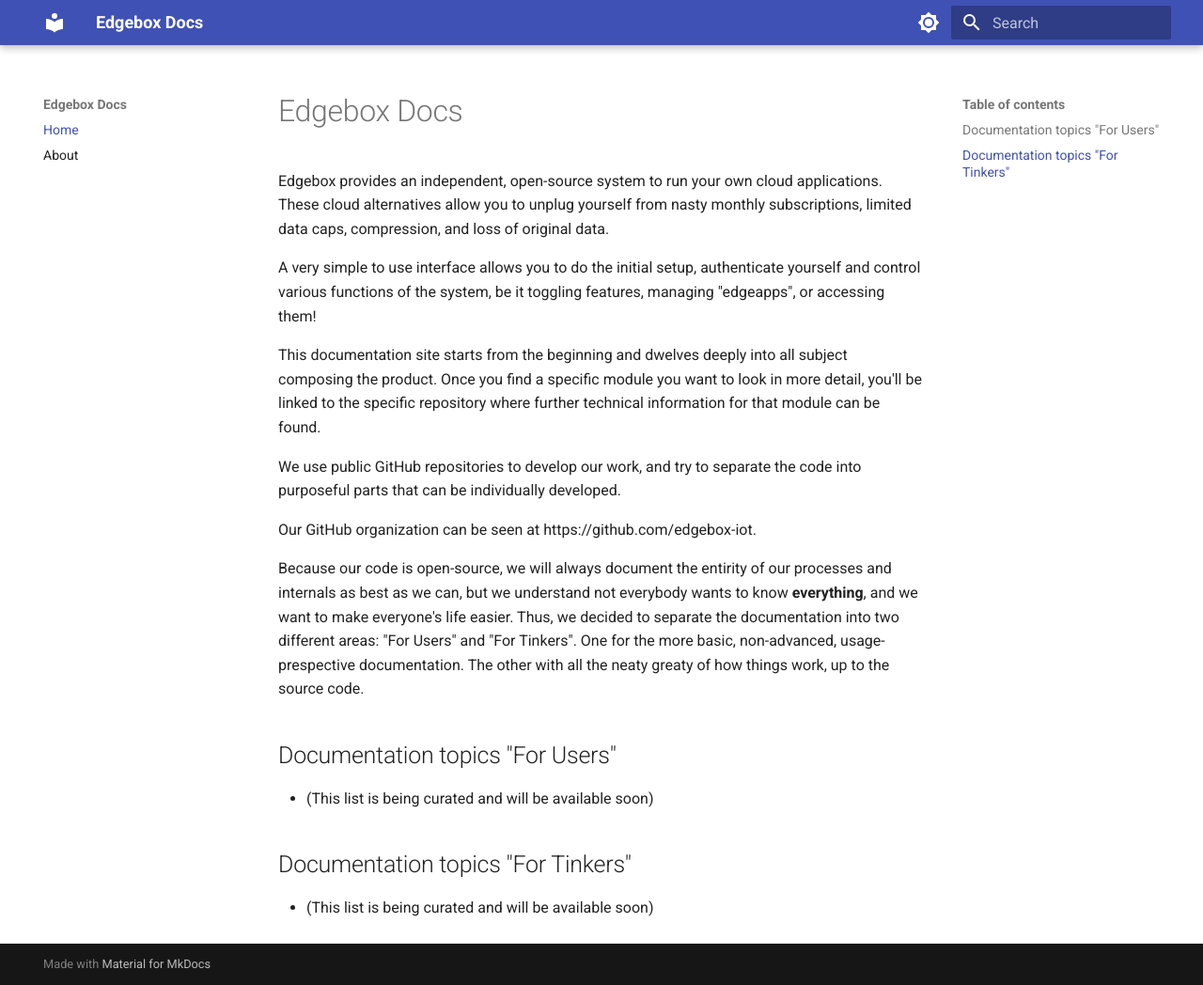
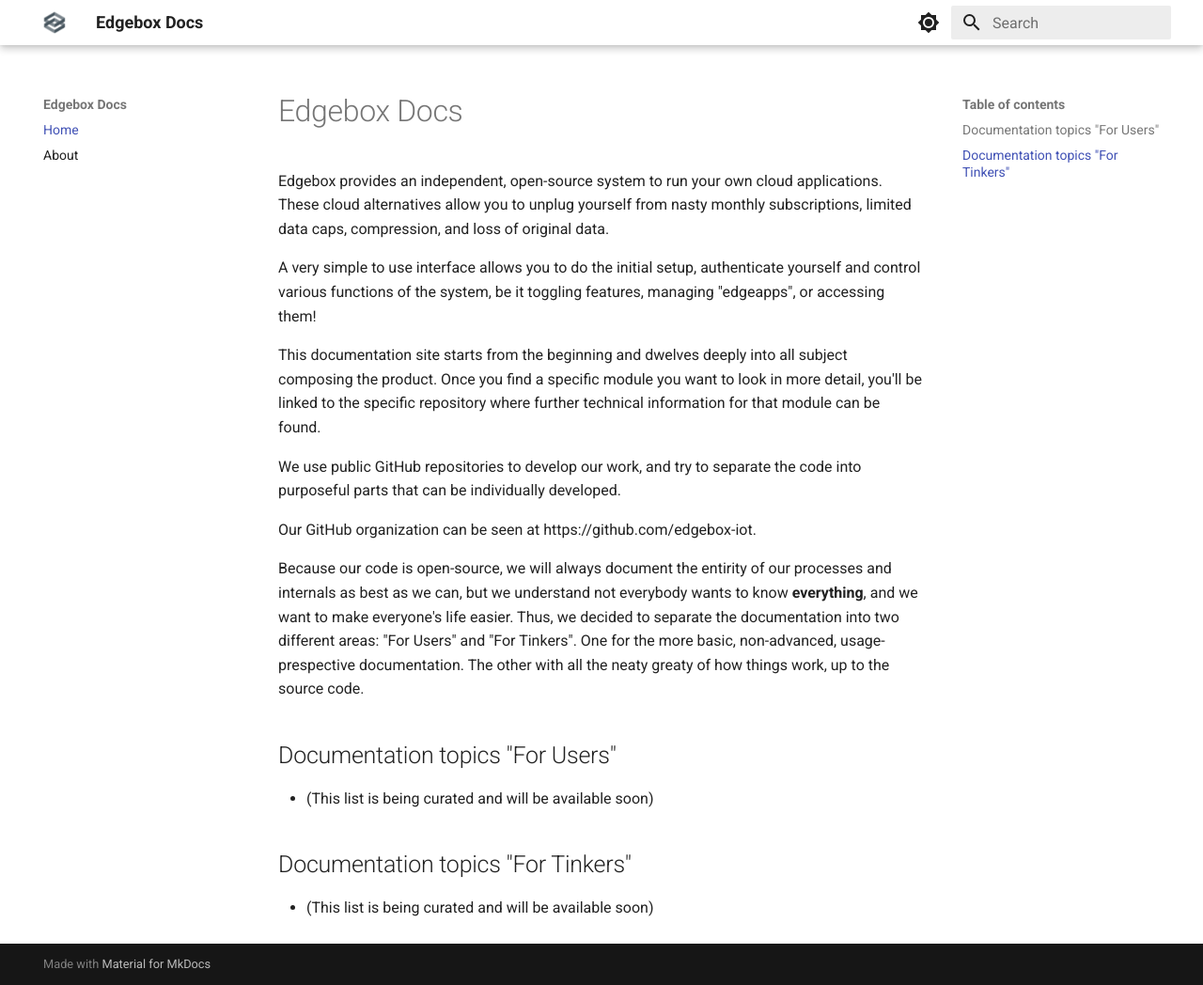
Before and after one commit to edgebox-iot/docs, an MkDocs documentation site: the page built from src/index.md, in a window 1280 px wide and 1048 px high. Shown: the whole window at 94% size. Built offline with MkDocs 1.6.1 and Material for MkDocs 9.7.7, drawn with Linux system fonts in a browser that asks for light colours.

Commit message:
Added logo and basic collor palletes

```diff
--- a/mkdocs.yml
+++ b/mkdocs.yml
@@ -6,14 +6,19 @@
   - About: about.md
 theme:
   name: material
+  logo: assets/logo.png
   palette:
     # Palette toggle for light mode
     - scheme: default
+      primary: white
+      accent: blue
       toggle:
         icon: material/brightness-7
         name: Switch to dark mode
     # Palette toggle for dark mode
     - scheme: slate
+      primary: white
+      accent: blue
       toggle:
         icon: material/brightness-4
         name: Switch to light mode
```
Also changed, not shown: src/assets/logo.png (added).
